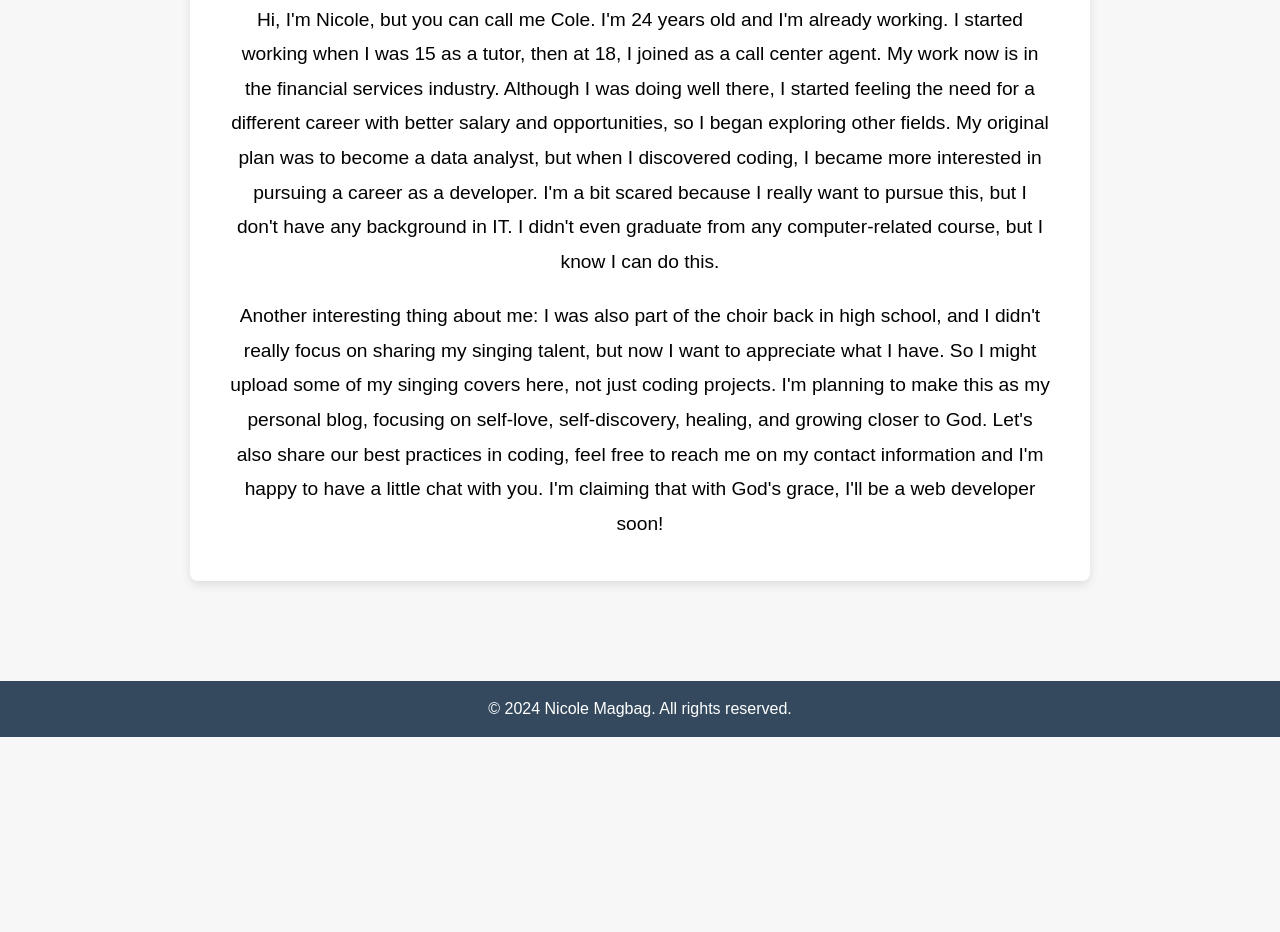
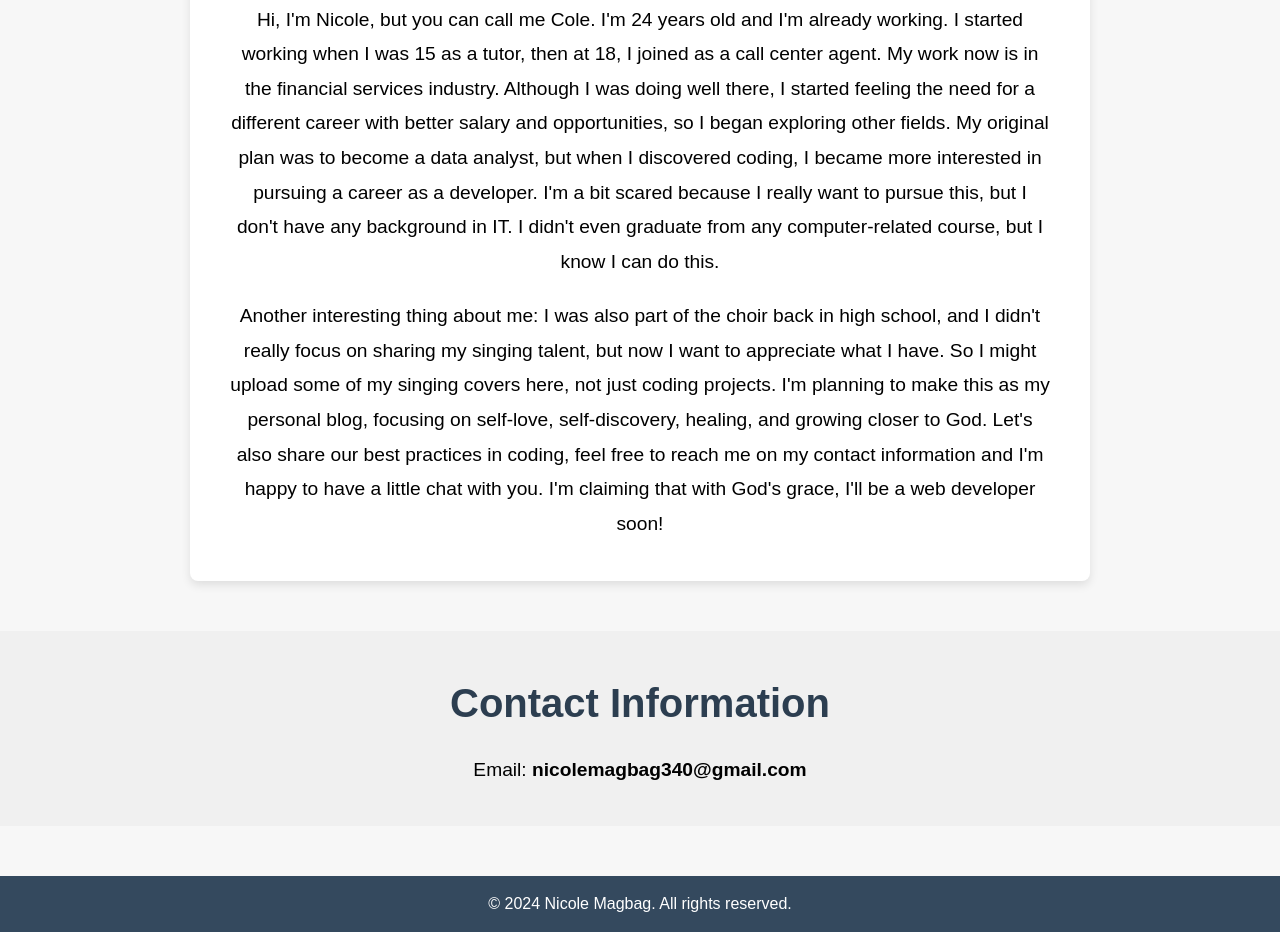
Before and after one commit to Mncole/NicoleMagbag, a plain HTML site: page index.html in a window 1280 px wide. Shown: the part 1380-2312 px from the top of the page. Before the commit the page ends 2117 px from the top, so only its background shows below. Drawn offline with Linux system fonts and the light colour scheme.

Commit message:
Update index.html

```diff
--- a/index.html
+++ b/index.html
@@ -25,19 +25,18 @@
         nav {
             background-color: #34495e; /* Dark gray */
             color: white;
-            padding: 15px;
+            padding: 15px 0;
             position: sticky;
             top: 0;
             z-index: 100;
             display: flex;
-            justify-content: space-between; /* Adjust to handle hamburger */
+            justify-content: center; /* Center in PC/laptop view */
             align-items: center;
         }
 
         nav ul {
             list-style-type: none;
             display: flex;
-            justify-content: center;
             gap: 20px;
         }
 
@@ -150,6 +149,24 @@
             margin-top: 20px;
         }
 
+        /* Contact Section */
+        #contact {
+            background-color: #f0f0f0;
+            padding: 40px;
+            text-align: center;
+        }
+
+        #contact h2 {
+            font-size: 2.5em;
+            color: #2c3e50;
+            margin-bottom: 20px;
+        }
+
+        #contact p {
+            font-size: 1.2em;
+            color: #000;
+        }
+
         footer {
             background-color: #34495e;
             color: white;
@@ -187,6 +204,10 @@
 
             .hamburger {
                 display: flex;
+            }
+
+            nav {
+                justify-content: space-between; /* Adjust for mobile */
             }
         }
     </style>
@@ -233,6 +254,12 @@
         </div>
     </section>
 
+    <!-- Contact Section -->
+    <section id="contact">
+        <h2>Contact Information</h2>
+        <p>Email: <strong>nicolemagbag340@gmail.com</strong></p>
+    </section>
+
     <!-- Footer -->
     <footer>
         <p>&copy; 2024 Nicole Magbag. All rights reserved.</p>
@@ -246,5 +273,4 @@
         }
     </script>
 
-</body>
-</html>
+</
```
